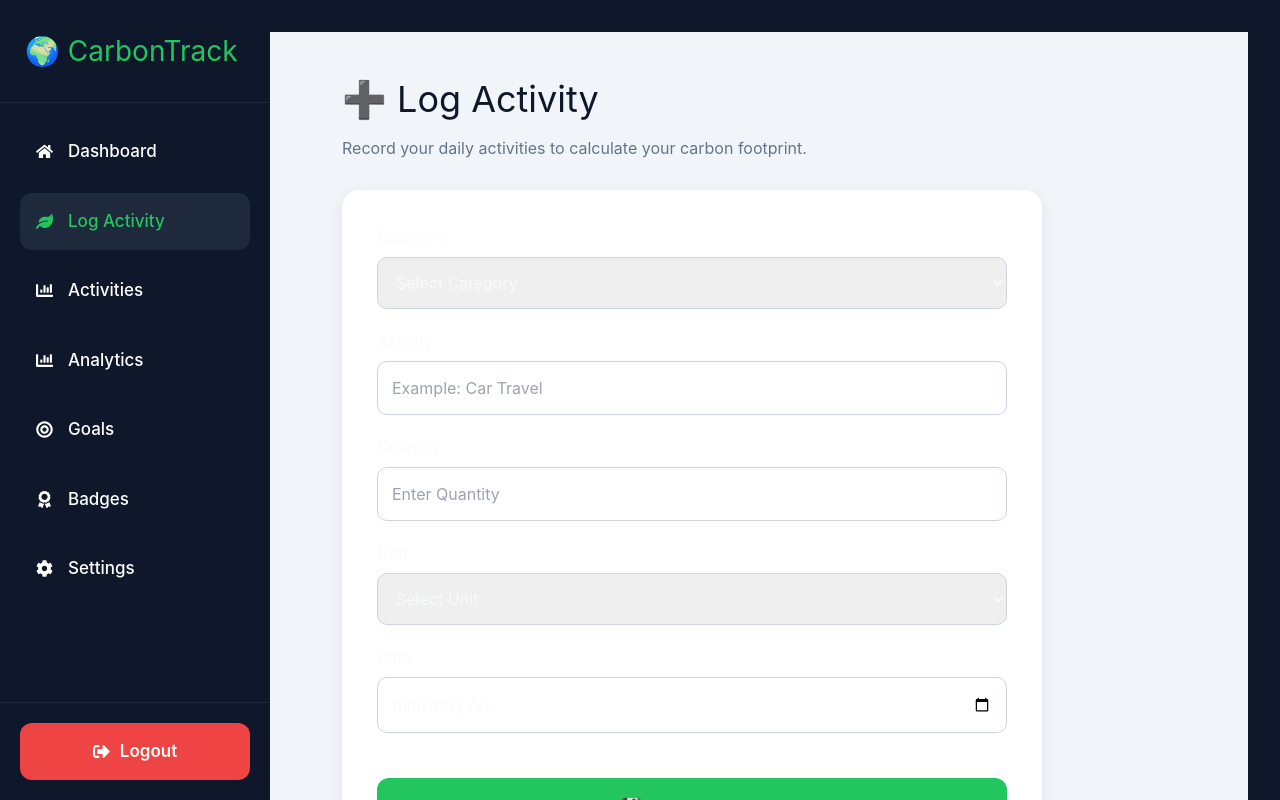
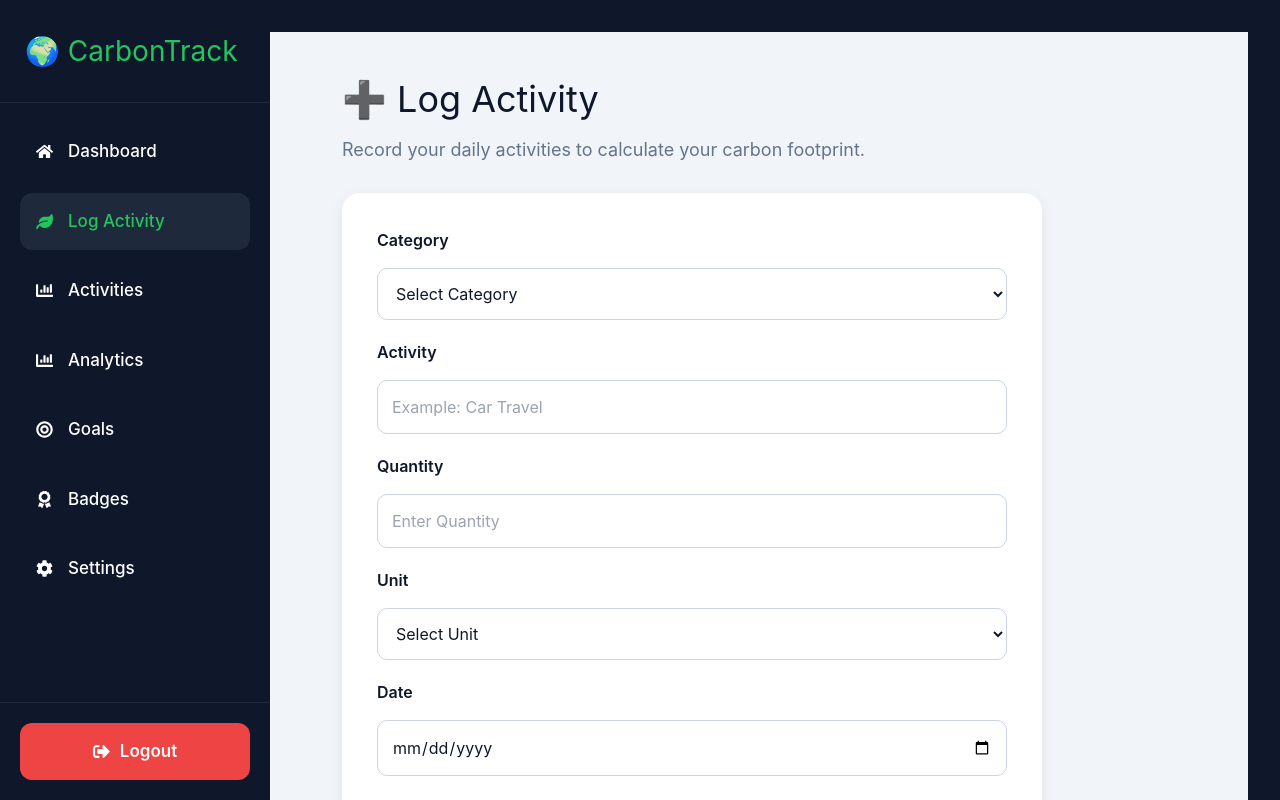
Before and after one commit to Kusumasssssss/carbontrack, a React (Create React App) app in the folder frontend/: page /logactivity in a window 1280 px wide. Shown: the top 800 px of the page. Built offline with nearby package versions, Linux system fonts and the light colour scheme.

Commit message:
Added dashboard, activities, analytics, and delete activity feature

```diff
--- a/frontend/src/pages/LogActivity.js
+++ b/frontend/src/pages/LogActivity.js
@@ -38,10 +38,7 @@ function LogActivity() {
         }),
       });
 
-      console.log("Status:", response.status);
-
       const responseText = await response.text();
-      console.log("Response:", responseText);
 
       if (!response.ok) {
         alert(`Error ${response.status}\n\n${responseText}`);
@@ -57,7 +54,6 @@ function LogActivity() {
         unit: "",
         date: "",
       });
-
     } catch (error) {
       console.error(error);
       alert(error.message);
@@ -95,6 +91,7 @@ function LogActivity() {
           style={{
             color: "#64748B",
             marginBottom: "30px",
+            fontSize: "18px",
           }}
         >
           Record your daily activities to calculate your carbon footprint.
@@ -103,14 +100,14 @@ function LogActivity() {
         <form
           onSubmit={handleSubmit}
           style={{
-            background: "white",
+            background: "#FFFFFF",
             padding: "35px",
             borderRadius: "18px",
             boxShadow: "0 5px 15px rgba(0,0,0,.08)",
             maxWidth: "700px",
           }}
         >
-          <label>Category</label>
+          <label style={labelStyle}>Category</label>
 
           <select
             name="category"
@@ -126,7 +123,7 @@ function LogActivity() {
             <option value="Waste">Waste</option>
           </select>
 
-          <label>Activity</label>
+          <label style={labelStyle}>Activity</label>
 
           <input
             type="text"
@@ -138,7 +135,7 @@ function LogActivity() {
             required
           />
 
-          <label>Quantity</label>
+          <label style={labelStyle}>Quantity</label>
 
           <input
             type="number"
@@ -150,7 +147,7 @@ function LogActivity() {
             required
           />
 
-          <label>Unit</label>
+          <label style={labelStyle}>Unit</label>
 
           <select
             name="unit"
@@ -166,7 +163,7 @@ function LogActivity() {
             <option value="litres">litres</option>
           </select>
 
-          <label>Date</label>
+          <label style={labelStyle}>Date</label>
 
           <input
             type="date"
@@ -183,7 +180,7 @@ function LogActivity() {
               width: "100%",
               marginTop: "25px",
               background: "#22C55E",
-              color: "white",
+              color: "#FFFFFF",
               border: "none",
               padding: "16px",
               borderRadius: "12px",
@@ -200,6 +197,14 @@ function LogActivity() {
   );
 }
 
+const labelStyle = {
+  display: "block",
+  marginBottom: "8px",
+  color: "#0F172A",
+  fontWeight: "600",
+  fontSize: "16px",
+};
+
 const inputStyle = {
   width: "100%",
   padding: "14px",
@@ -208,6 +213,8 @@ const inputStyle = {
   borderRadius: "10px",
   border: "1px solid #CBD5E1",
   fontSize: "16px",
+  color: "#0F172A",
+  background: "#FFFFFF",
   boxSizing: "border-box",
 };
 
```
